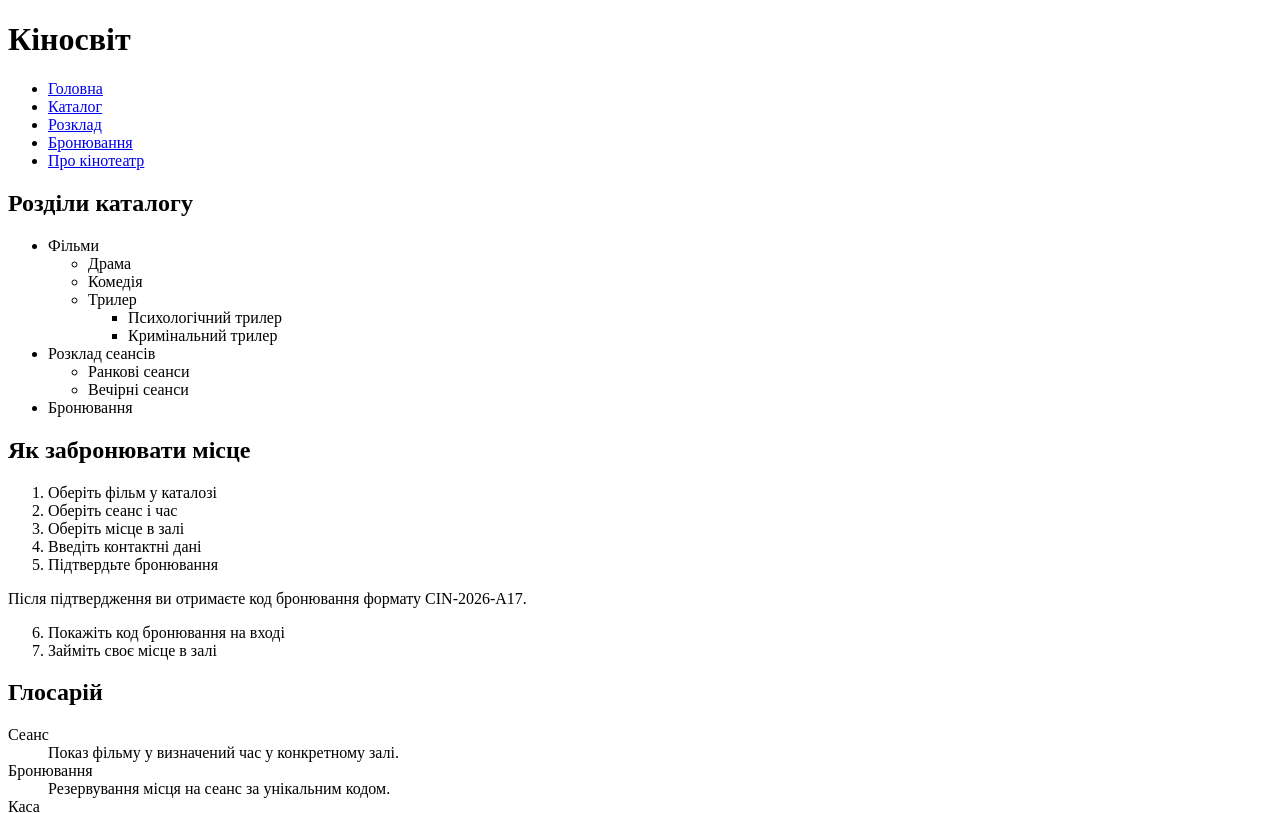
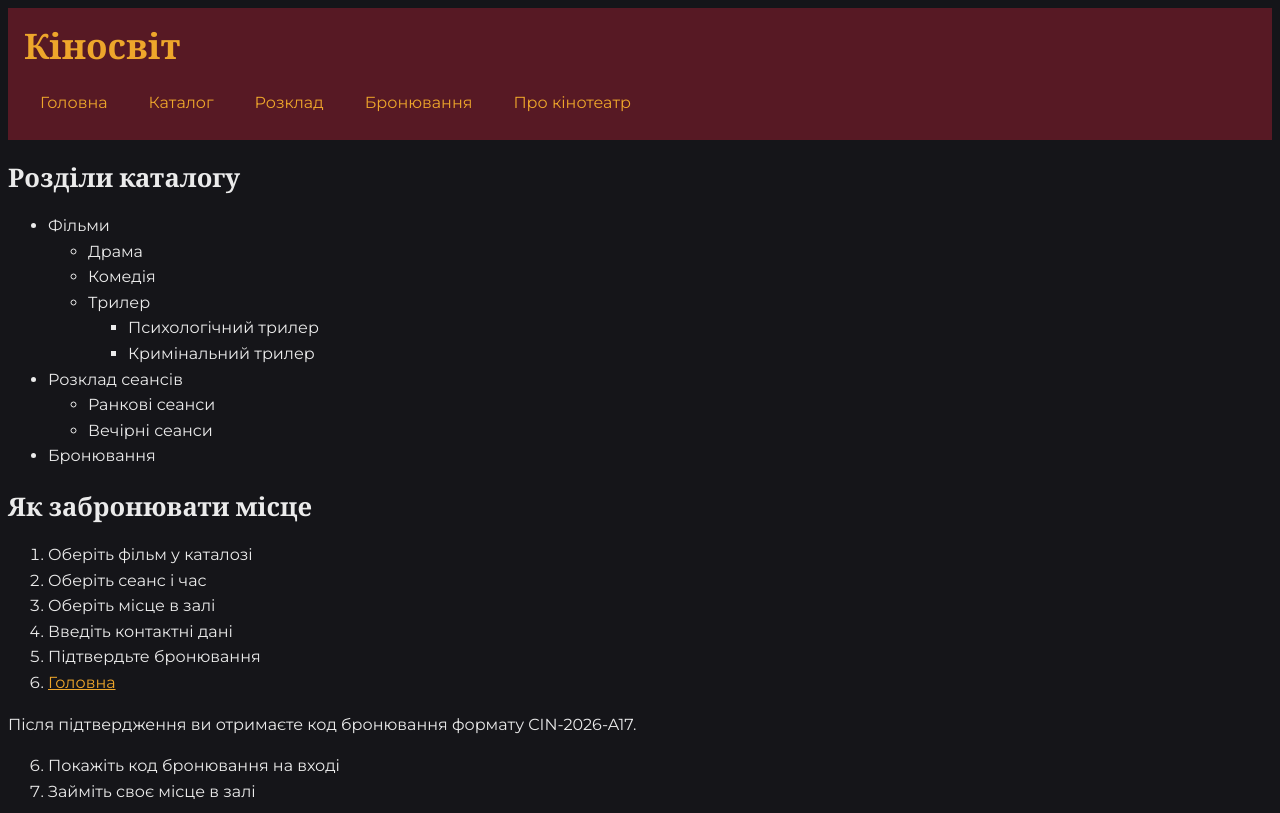
Before and after one commit to vasylmykytchyn/web-course-2-, a plain HTML site: page catalog.html in a window 1280 px wide. Shown: the top 813 px of the page. Drawn offline with nearby package versions, Linux system fonts and the light colour scheme.

Commit message:
Підключено CSS та додано клас current у навігації

```diff
--- a/catalog.html
+++ b/catalog.html
@@ -5,6 +5,7 @@
   <meta charset="UTF-8">
   <meta name="viewport" content="width=device-width, initial-scale=1.0">
   <title>Каталог фільмів — Кіносвіт</title>
+  <link rel="stylesheet" href="css/styles.css">
 </head>
 
 <body>
@@ -57,6 +58,7 @@
         <li>Оберіть місце в залі</li>
         <li>Введіть контактні дані</li>
         <li>Підтвердьте бронювання</li>
+        <li><a href="catalog.html" class="current">Головна</a></li>
       </ol>
       <p>Після підтвердження ви отримаєте код бронювання формату CIN-2026-A17.</p>
       <ol start="6">
```
Also changed, not shown: index.html (+3 -1 lines).
